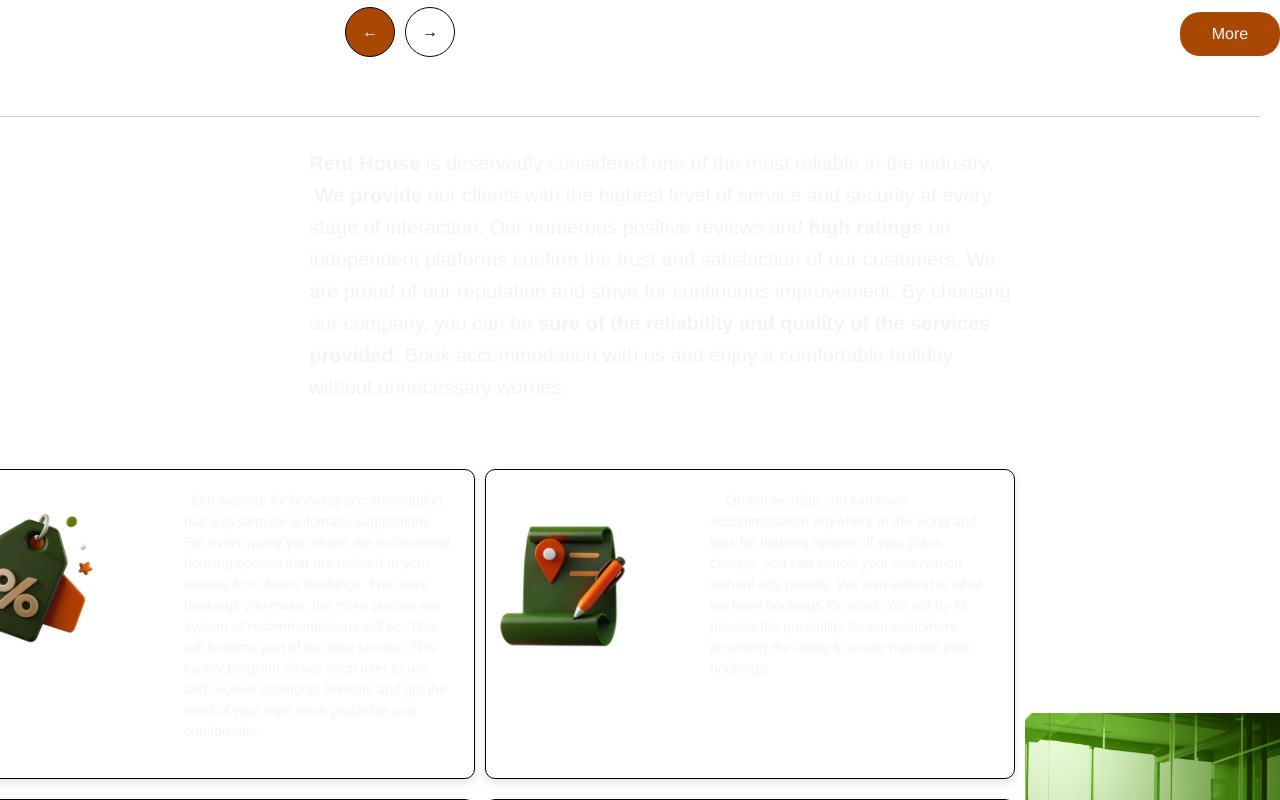
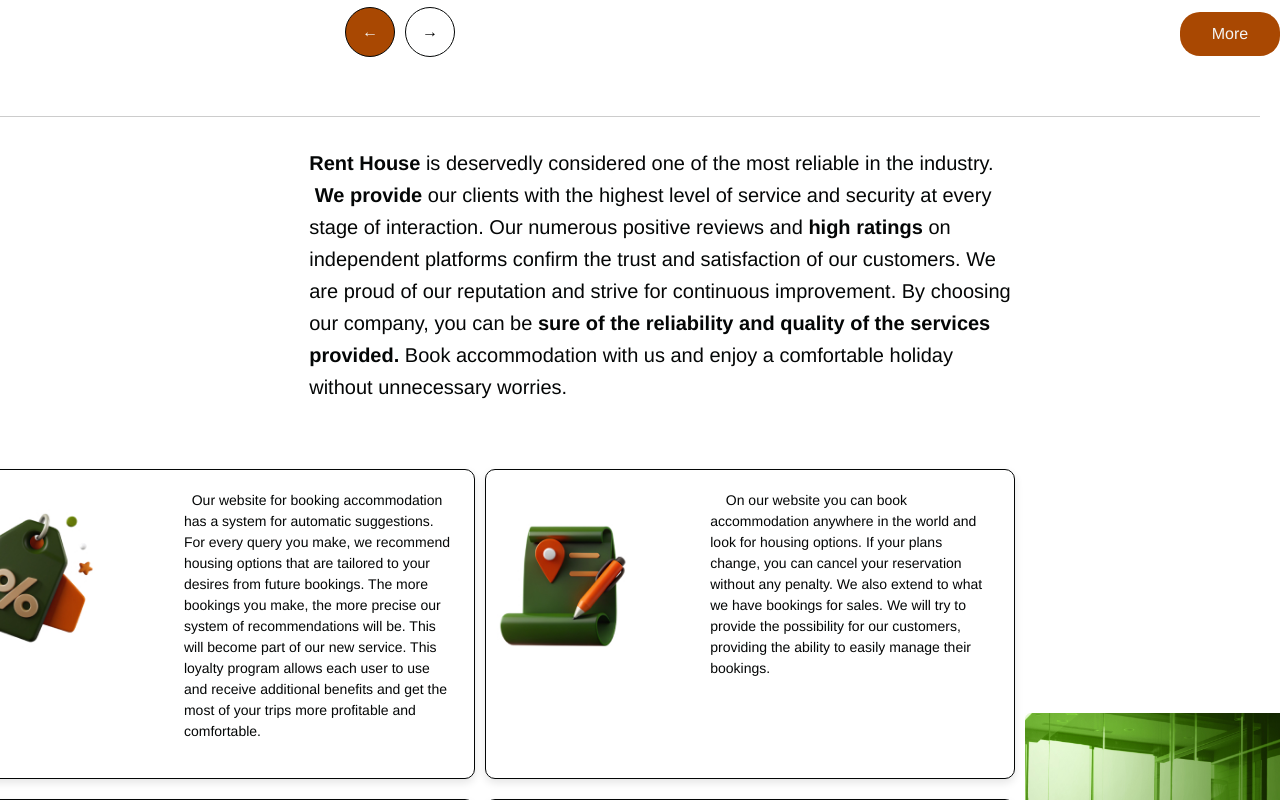
Before and after one commit to renthous-kyiv-ua/frontend, a React (Create React App) app in the folder rent-house-frontend/: page / in a window 1280 px wide. Shown: the part 2720-3520 px from the top of the page. Built offline with nearby package versions, Linux system fonts and the light colour scheme; no server answers.

Commit message:
Updated style

```diff
--- a/rent-house-frontend/src/styles/MainPage.css
+++ b/rent-house-frontend/src/styles/MainPage.css
@@ -614,6 +614,7 @@ body, html {
   font-size: 20px;
   line-height: 1.6;
   font-family: 'Helvetica Neue', arial;
+  color: #040606;
 }
 
 .features {
@@ -639,6 +640,7 @@ body, html {
 
 .feature p {
   text-align: left;
+  color: #040606;
 }
 
 .feature img {
```
